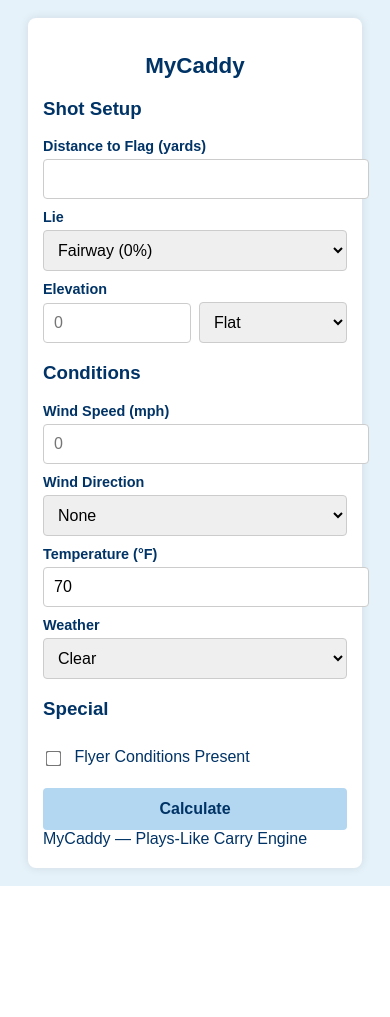
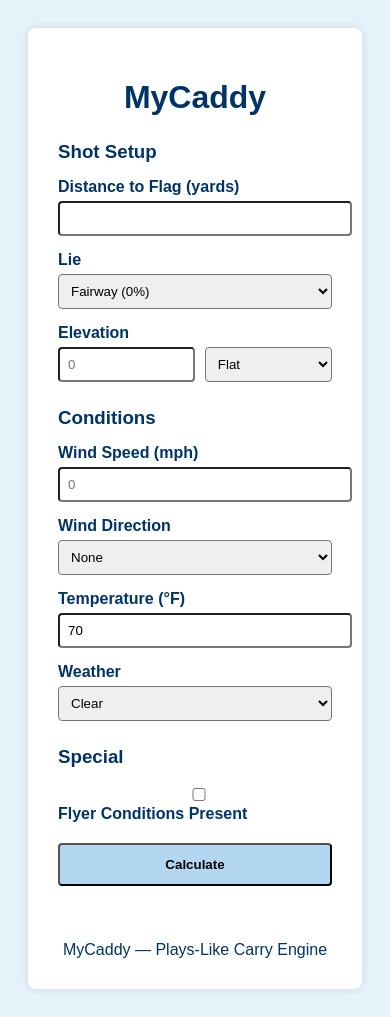
Before and after one commit to CanyenPalmer/MyCaddy, a Flask app: page / in a window 390 px wide. Before the commit the page ends 886 px from the top, so only its background shows below. Run offline with Flask 3, Linux system fonts and the light colour scheme.

Commit message:
Update style.css

```diff
--- a/static/style.css
+++ b/static/style.css
@@ -16,121 +16,107 @@ body {
 
 h1 {
   text-align: center;
-  color: #003366;
+  margin-bottom: 25px;
 }
 
-form label {
+h3 {
+  margin-top: 25px;
+  margin-bottom: 10px;
+}
+
+label {
   display: block;
   margin-top: 15px;
   font-weight: bold;
 }
 
-input[type="number"],
-select {
+input, select {
   width: 100%;
   padding: 8px;
   margin-top: 5px;
-  border: 1px solid #ccc;
   border-radius: 4px;
 }
 
 .inline-row {
   display: flex;
   gap: 10px;
-  align-items: center;
-}
-
-.inline-row input[type="number"] {
-  flex: 1;
-}
-
-.inline-row select {
-  flex: 1;
-}
-
-input[type="checkbox"] {
-  margin-right: 8px;
-  vertical-align: middle;
-}
-
-.checkbox-label {
-  display: inline-block;
-  margin-top: 15px;
-  font-weight: normal;
 }
 
 button {
   background-color: #B3D7F0;
-  color: #003366;
-  border: none;
-  padding: 10px 20px;
+  padding: 12px;
+  margin-top: 20px;
+  width: 100%;
+  font-weight: bold;
   border-radius: 4px;
-  margin-top: 20px;
   cursor: pointer;
-  width: 100%;
-  font-size: 16px;
+}
+
+/* RESULT UI */
+
+.result-card {
+  margin-top: 30px;
+  display: flex;
+  flex-direction: column;
+  gap: 14px;
+}
+
+.summary-card {
+  padding: 12px;
+  background: #F4FAFE;
+  border-radius: 8px;
+}
+
+.insight-card {
+  padding: 14px;
+  border-left: 4px solid #B3D7F0;
+  background: #F8FBFD;
+  border-radius: 8px;
+}
+
+.flyer-card {
+  padding: 12px;
+  background: #F2F8F2;
+  border-radius: 8px;
+}
+
+.flyer-warning-card {
+  padding: 12px;
+  background: #FFF8E8;
+  border-radius: 8px;
+}
+
+.final-yardage-card {
+  text-align: center;
+  padding: 20px;
+  background: #EAF6FD;
+  border-radius: 10px;
+}
+
+.yardage {
+  font-size: 2.4rem;
   font-weight: bold;
 }
 
-button:hover {
-  background-color: #99c9ea;
+.breakdown-toggle summary {
+  background: #B3D7F0;
+  padding: 12px;
+  text-align: center;
+  cursor: pointer;
+  border-radius: 4px;
 }
 
-.result,
-.summary {
-  margin-top: 20px;
-  text-align: center;
-  font-size: 1.2em;
-  font-weight: bold;
-  color: #003366;
+.breakdown {
+  padding: 14px;
 }
 
-@media (max-width: 600px) {
-  body {
-    padding: 10px;
-  }
+.breakdown-row {
+  display: flex;
+  justify-content: space-between;
+}
 
-  .container {
-    padding: 20px 15px;
-    margin: 0 10px;
-  }
-
-  h1 {
-    font-size: 1.4em;
-  }
-
-  form label {
-    font-size: 0.9em;
-    margin-top: 10px;
-  }
-
-  input[type="number"],
-  select {
-    font-size: 1em;
-    padding: 10px;
-  }
-
-  .inline-row {
-    gap: 8px;
-  }
-
-  button {
-    font-size: 1em;
-    padding: 12px;
-  }
-
-  .summary,
-  .result {
-    font-size: 1em;
-  }
-
-  input[type="checkbox"] {
-    transform: scale(1.2);
-    margin-right: 10px;
-  }
-
-  .checkbox-label {
-    font-size: 1em;
-    margin-top: 10px;
-  }
+.footer {
+  text-align: center;
+  margin-top: 40px;
+  padding-top: 15px;
 }
```
